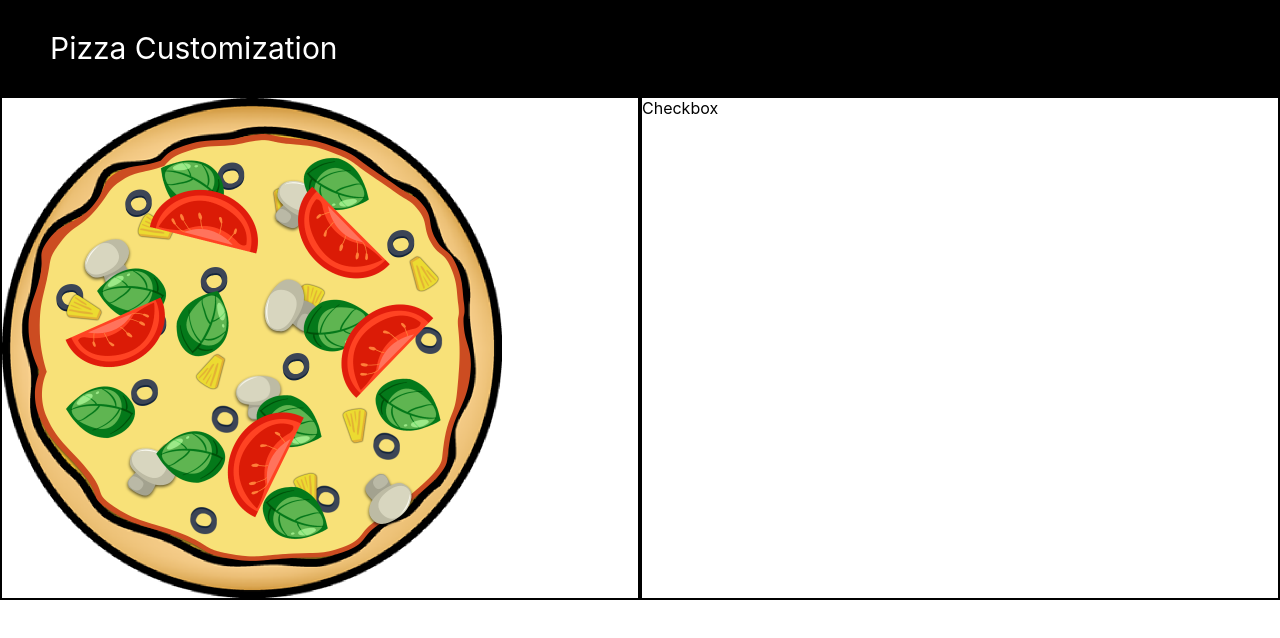
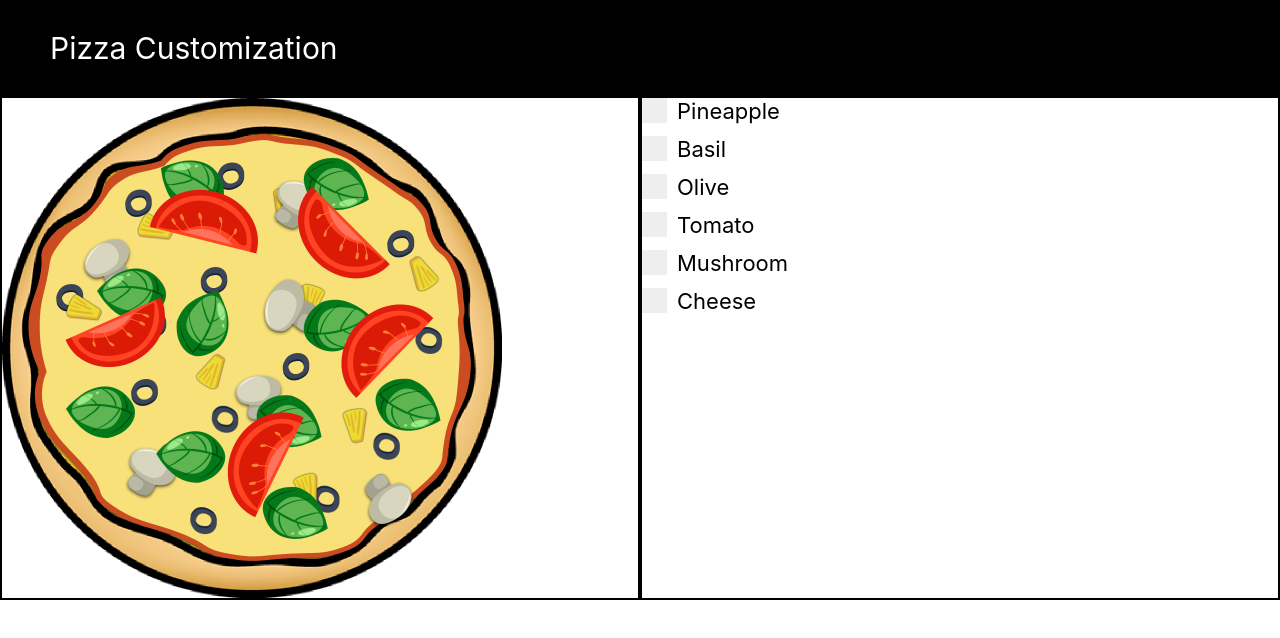
Before and after one commit to Zyar3k/pizza_custom, a React (Create React App) app: page / in a window 1280 px wide. Shown: the top 638 px of the page. Built offline with nearby package versions, Linux system fonts and the light colour scheme.

Commit message:
Add state to custmize

```diff
--- a/src/App.js
+++ b/src/App.js
@@ -1,16 +1,26 @@
-import React from 'react';
+import React, { useState } from 'react';
 import { BrowserRouter as Router, Switch, Route, Link } from "react-router-dom";
 import Header from './components/Header/Header';
 import Customize from './components/Customize/Customize';
 
 function App() {
+
+  const [ingredients, setIngredients] = useState({
+    basil: false,
+    cheese: false,
+    mushroom: false,
+    olive: false,
+    pineapple: false,
+    tomato: false,
+  });
+
   return (
     <div>
       <Header />
       <Router>
         <Switch>
           <Route exact path="/">
-            <Customize />
+            <Customize ingredients={ingredients} setIngredients={setIngredients} />
           </Route>
           <Route path="/checkout">
             <h1>Checkout</h1>
--- a/src/components/Customize/Customize.css
+++ b/src/components/Customize/Customize.css
@@ -23,3 +23,133 @@
   height: 100%;
   width: 100%;
 }
+
+/* The container */
+.container-checkbox {
+  display: block;
+  position: relative;
+  padding-left: 35px;
+  margin-bottom: 12px;
+  cursor: pointer;
+  font-size: 22px;
+  -webkit-user-select: none;
+  -moz-user-select: none;
+  -ms-user-select: none;
+  user-select: none;
+}
+
+/* Hide the browser's default checkbox */
+.container-checkbox input {
+  position: absolute;
+  opacity: 0;
+  cursor: pointer;
+}
+
+/* Create a custom checkbox */
+.container-checkbox .checkmark {
+  position: absolute;
+  top: 0;
+  left: 0;
+  height: 25px;
+  width: 25px;
+  background-color: #eee;
+}
+
+/* On mouse-over, add a grey background color */
+.container-checkbox:hover input ~ .checkmark {
+  background-color: #ccc;
+}
+
+/* When the checkbox is checked, add a blue background */
+.container-checkbox input:checked ~ .checkmark {
+  background-color: #fccd3d;
+}
+
+/* Create the checkmark/indicator (hidden when not checked) */
+.container-checkbox .checkmark:after {
+  content: "";
+  position: absolute;
+  display: none;
+}
+
+/* Show the checkmark when checked */
+.container-checkbox input:checked ~ .checkmark:after {
+  display: block;
+}
+
+/* Style the checkmark/indicator */
+.container-checkbox .checkmark:after {
+  left: 9px;
+  top: 5px;
+  width: 5px;
+  height: 10px;
+  border: solid #0d0628;
+  border-width: 0 3px 3px 0;
+  -webkit-transform: rotate(45deg);
+  -ms-transform: rotate(45deg);
+  transform: rotate(45deg);
+}
+
+/* The container */
+.container-radio {
+  display: block;
+  position: relative;
+  padding-left: 35px;
+  margin-bottom: 12px;
+  cursor: pointer;
+  font-size: 22px;
+  -webkit-user-select: none;
+  -moz-user-select: none;
+  -ms-user-select: none;
+  user-select: none;
+}
+
+/* Hide the browser's default radio button */
+.container-radio input {
+  position: absolute;
+  opacity: 0;
+  cursor: pointer;
+}
+
+/* Create a custom radio button */
+.container-radio .checkmark {
+  position: absolute;
+  top: 0;
+  left: 0;
+  height: 25px;
+  width: 25px;
+  background-color: #eee;
+  border-radius: 50%;
+}
+
+/* On mouse-over, add a grey background color */
+.container-radio:hover input ~ .checkmark {
+  background-color: #ccc;
+}
+
+/* When the radio button is checked, add a blue background */
+.container-radio input:checked ~ .checkmark {
+  background-color: #2196f3;
+}
+
+/* Create the indicator (the dot/circle - hidden when not checked) */
+.container-radio .checkmark:after {
+  content: "";
+  position: absolute;
+  display: none;
+}
+
+/* Show the indicator (dot/circle) when checked */
+.container-radio input:checked ~ .checkmark:after {
+  display: block;
+}
+
+/* Style the indicator (dot/circle) */
+.container-radio .checkmark:after {
+  top: 9px;
+  left: 9px;
+  width: 8px;
+  height: 8px;
+  border-radius: 50%;
+  background: white;
+}
--- a/src/components/Customize/Customize.js
+++ b/src/components/Customize/Customize.js
@@ -9,7 +9,16 @@
 import Tomato from '../../assets/Tomato.png';
 
 
-export default function Customize() {
+export default function Customize({ingredients, setIngredients}) {
+
+  const onChange = (event, name) => {
+    let newIngredients = JSON.parse(JSON.stringify(ingredients));
+    newIngredients[name] = event;
+    setIngredients(newIngredients);
+    setIngredients(newIngredients);
+  }
+
+
   return (
     <div className='customCont'>
       <div className='pizzaCont'>
@@ -24,7 +33,68 @@
         </div>
       </div>
       <div className='checkCont'>
-        Checkbox
+      <label className="container-checkbox">
+          Pineapple
+          <input
+            type="checkbox"
+            checked={ingredients["pineapple"]}
+            onChange={(event) =>
+              onChange(event.currentTarget.checked, "pineapple")
+            }
+          />
+          <span className="checkmark"></span>
+        </label>
+        <label className="container-checkbox">
+          Basil
+          <input
+            type="checkbox"
+            checked={ingredients["basil"]}
+            onChange={(event) => onChange(event.currentTarget.checked, "basil")}
+          />
+          <span className="checkmark"></span>
+        </label>
+        <label className="container-checkbox">
+          Olive
+          <input
+            type="checkbox"
+            checked={ingredients["olive"]}
+            onChange={(event) => onChange(event.currentTarget.checked, "olive")}
+          />
+          <span className="checkmark"></span>
+        </label>
+        <label className="container-checkbox">
+          Tomato
+          <input
+            type="checkbox"
+            checked={ingredients["tomato"]}
+            onChange={(event) =>
+              onChange(event.currentTarget.checked, "tomato")
+            }
+          />
+          <span className="checkmark"></span>
+        </label>
+        <label className="container-checkbox">
+          Mushroom
+          <input
+            type="checkbox"
+            checked={ingredients["mushroom"]}
+            onChange={(event) =>
+              onChange(event.currentTarget.checked, "mushroom")
+            }
+          />
+          <span className="checkmark"></span>
+        </label>
+        <label className="container-checkbox">
+          Cheese
+          <input
+            type="checkbox"
+            checked={ingredients["cheese"]}
+            onChange={(event) =>
+              onChange(event.currentTarget.checked, "cheese")
+            }
+          />
+          <span className="checkmark"></span>
+        </label>
       </div>
 
     </div>
```
